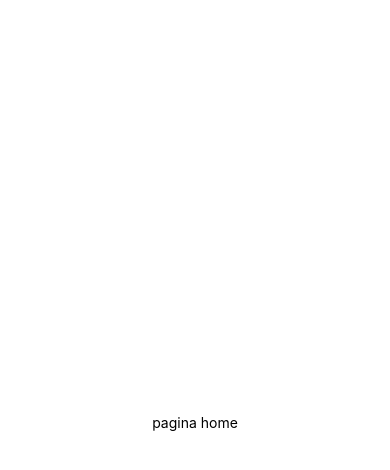
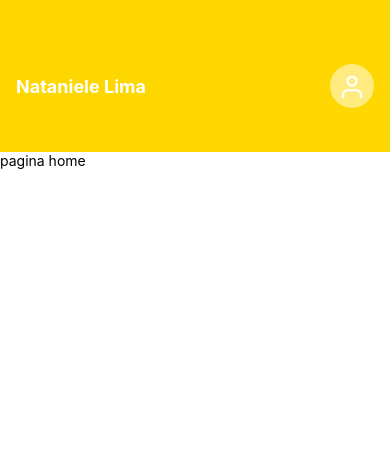
Before and after one commit to audisiofilho/finaceApp, a React Native app: screen / in a window 390 px wide. Shown: the top 470 px of the page. Built offline with nearby package versions, Linux system fonts and the light colour scheme.

Commit message:
Finalizando Header

```diff
--- a/src/components/Header/index.js
+++ b/src/components/Header/index.js
@@ -0,0 +1,58 @@
+import React from "react";
+import {
+  View,
+  StyleSheet,
+  Text,
+  StatusBar,
+  TouchableOpacity,
+} from "react-native";
+
+import { Feather } from "@expo/vector-icons";
+
+const statusBarHeight = StatusBar.currentHeight
+  ? StatusBar.currentHeight + 22
+  : 64;
+
+export default function Header({userName}) {
+  return (
+    <View style={styles.conatainer}>
+      <StatusBar backgroundColor="#ffd700" />
+      <View style={styles.content}>
+        <Text style={styles.userName}>{userName}</Text>
+        <TouchableOpacity activeOpacity={0.9} style={styles.buttonUser}>
+          <Feather name="user" size={27} color="#fff" />
+        </TouchableOpacity>
+      </View>
+    </View>
+  );
+}
+
+const styles = StyleSheet.create({
+  conatainer: {
+    backgroundColor: "#ffd700",
+    paddingTop: statusBarHeight,
+    flexDirection: "row",
+    paddingStart: 16,
+    paddingEnd:16,
+    paddingBottom: 44
+  },
+  content:{
+      flex:1 ,
+      alignItems: "center",
+      flexDirection: "row",
+      justifyContent: "space-between"
+  },
+  userName:{
+      fontSize: 18,
+      color: "#fff",
+      fontWeight: "bold"
+  },
+  buttonUser:{
+      width: 44,
+      height:44,
+      backgroundColor:'rgba(255,255,255,0.5)',
+      alignItems: "center",
+      justifyContent: "center",
+      borderRadius: 44 /2,
+  }
+});
--- a/src/pages/Home/index.js
+++ b/src/pages/Home/index.js
@@ -1,8 +1,10 @@
 import { StyleSheet, Text, View } from 'react-native';
+import Header from '../../components/Header';
 
 export default function Home() {
   return (
     <View style={styles.container}>
+      <Header userName={"Nataniele Lima"}/>
       <Text>pagina home</Text>
     </View>
   );
@@ -12,7 +14,5 @@
   container: {
     flex: 1,
     backgroundColor: '#fff',
-    alignItems: 'center',
-    justifyContent: 'center',
   },
 });
```
